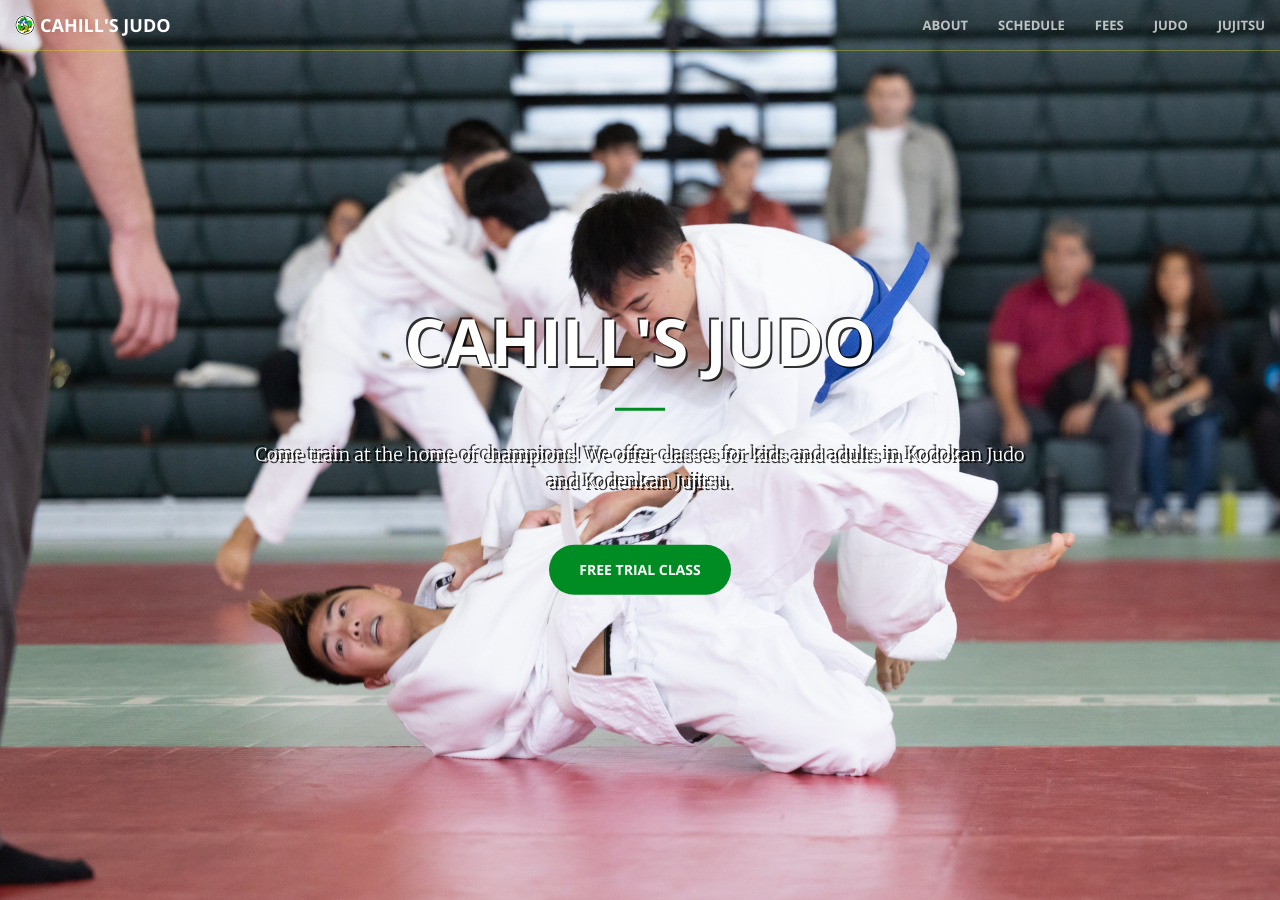
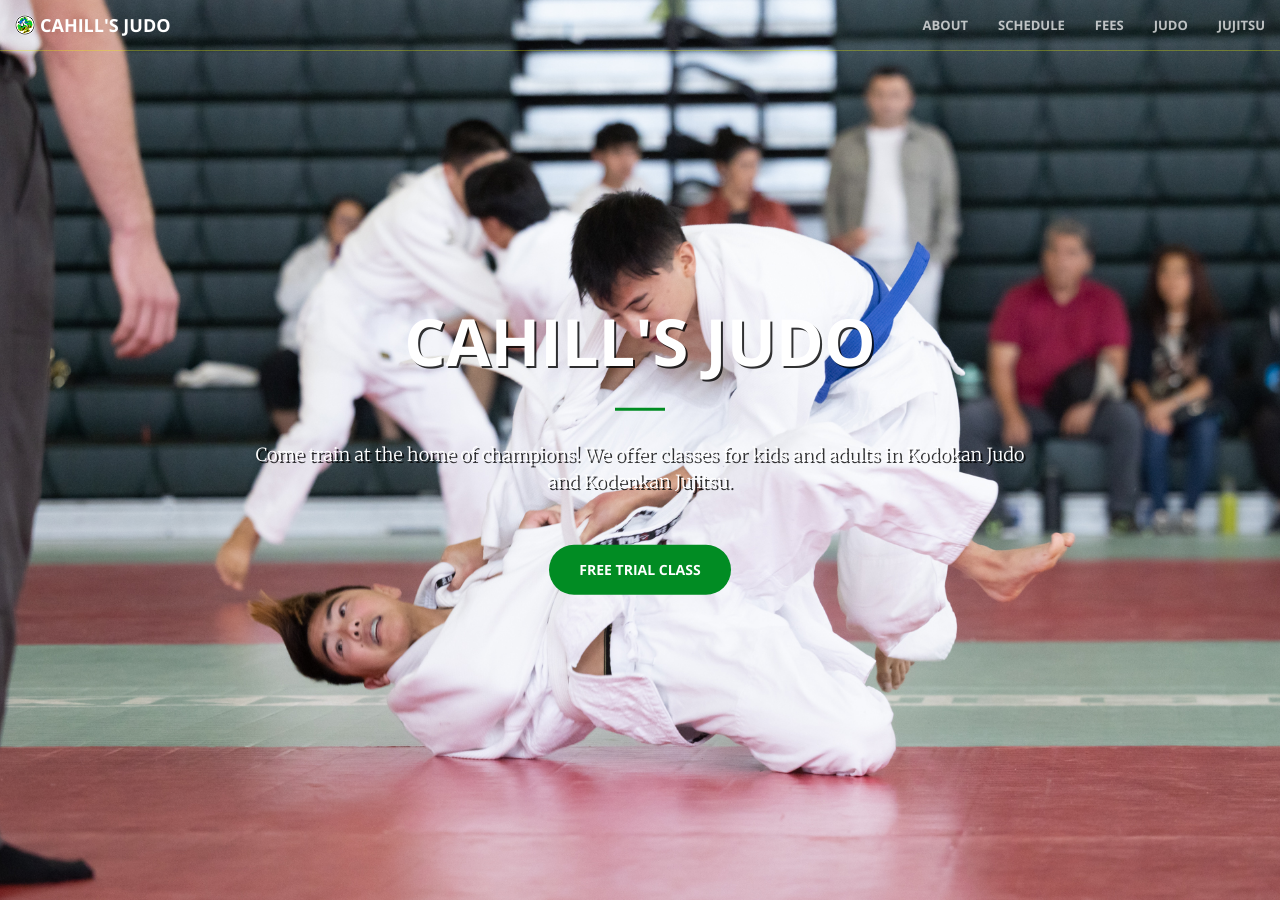
Before and after one commit to cahillsjudo/cahillsjudo.github.io, a Jekyll site: the page built from index.html, in a window 1280 px wide and 900 px high. Built offline with Jekyll 4.4.1, drawn with Linux system fonts in a browser that asks for light colours.

Commit message:
Update _base.scss

```diff
--- a/_sass/_base.scss
+++ b/_sass/_base.scss
@@ -453,8 +453,7 @@ body {
 }
 
 .pop-text {
-    text-shadow: -2px -2px 0px rgba(0, 0, 0, 0.8),
-         2px 2px 0px rgba(0, 0, 0, 0.8);
+    text-shadow: 2px 2px 0px rgba(0, 0, 0, 0.8);
 }
 
 #logos .row {
```
